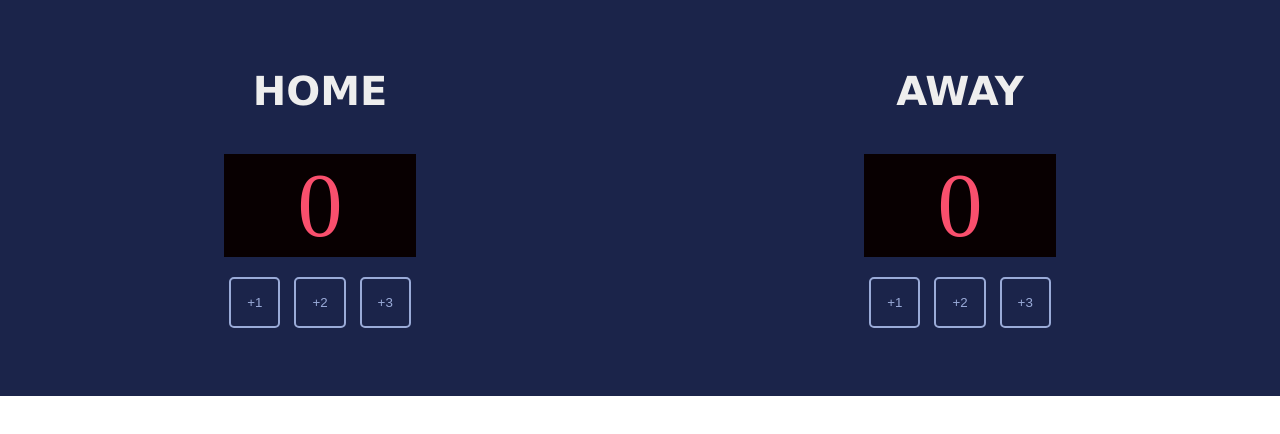
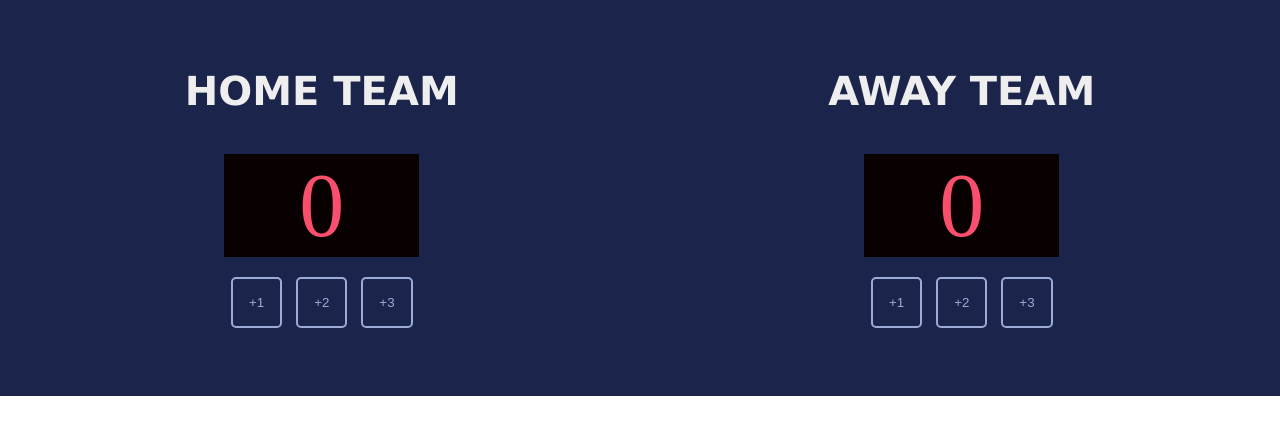
Before and after one commit to CDunkel1/scoreboard, a plain HTML site: page index.html in a window 1280 px wide. Drawn offline with Linux system fonts and the light colour scheme; a web font is replaced by a local one.

Commit message:
Update index.html

```diff
--- a/index.html
+++ b/index.html
@@ -7,7 +7,7 @@
         <div class="container">
 
             <div id="home">
-                <h3 id="team">HOME</h3>
+                <h3 id="team">HOME TEAM</h3>
 
                 <div id="score">
                     <p id= "home-el"></p>
@@ -22,7 +22,7 @@
             </div>
 
             <div id="guest">
-                <h3 id="team">AWAY</h3>
+                <h3 id="team">AWAY TEAM</h3>
 
                 <div id="score">
                     <p id = "guest-el"></p>
```
